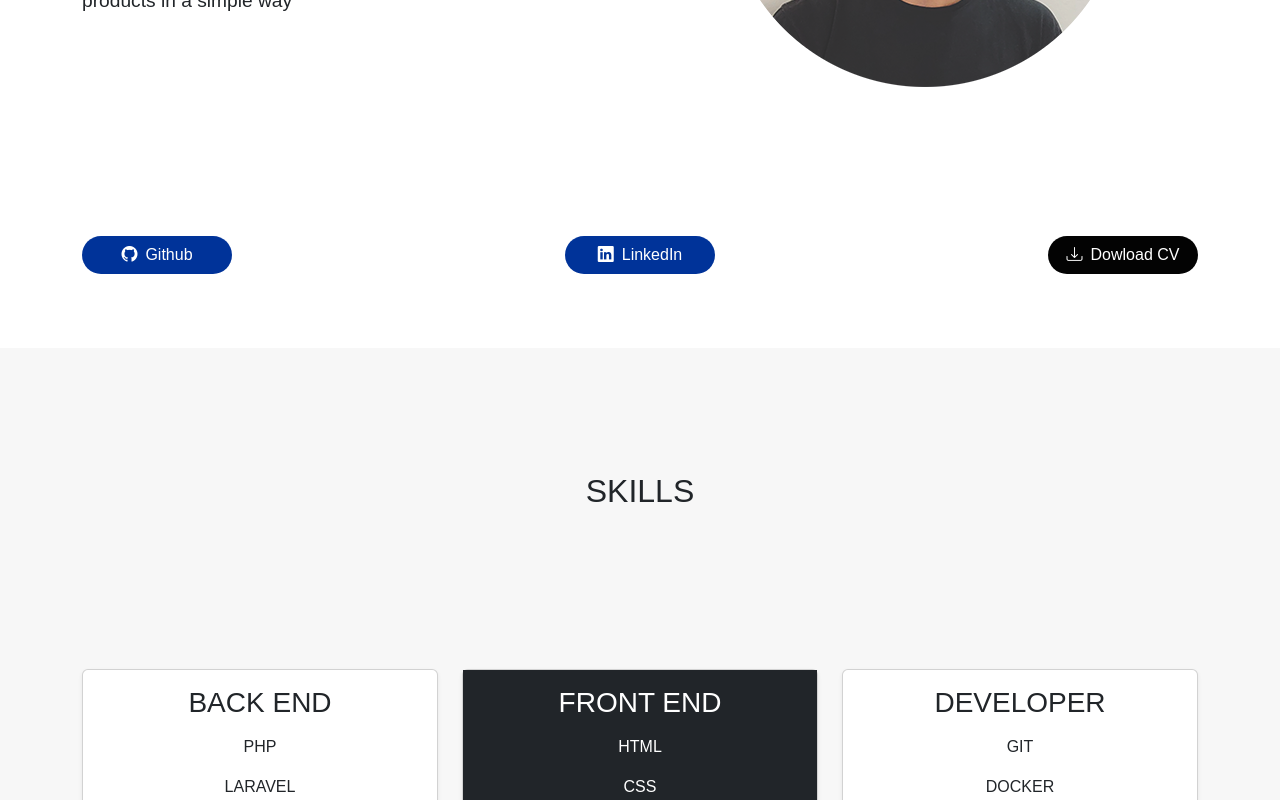
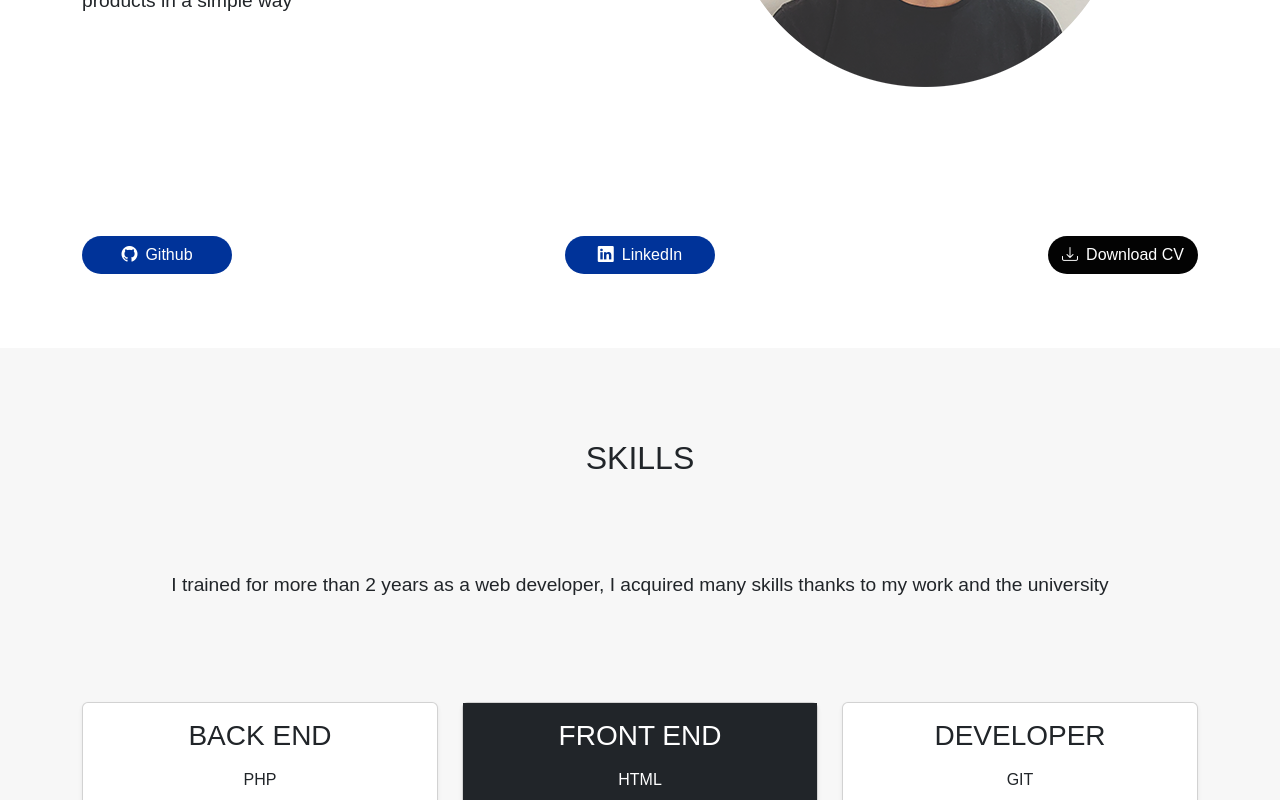
Before and after one commit to iferez/landing, a React (Vite) app: page / in a window 1280 px wide. Shown: the part 452-1252 px from the top of the page. Built offline with nearby package versions, Linux system fonts and the light colour scheme; a web font is replaced by a local one.

Commit message:
Create InfoPerson - Send data props

```diff
--- a/src/components/home/Home.tsx
+++ b/src/components/home/Home.tsx
@@ -1,48 +1,26 @@
 import React, { useState, useEffect } from "react";
-import pdf from "../../assets/ferezivan.pdf";
-import Column from "../Column";
 import { Person } from "./person";
 import { dataPerson } from "./dataPerson";
+import InfoPerson from "./InfoPerson";
 import "./home-style.css";
 
-const Home: React.FC = () => {
-  const [data, setData] = useState<Person>();
+const initialPerson = {
+  name: "",
+  position: "",
+  description: "",
+  networks: [{ name: "", link: "",}],
+  image: "",
+}
+
+function Home() {
+  const [data, setData] = useState<Person>(initialPerson);
   useEffect(() => {
     setData(dataPerson);
   }, []);
 
   return (
     <>
-      <Column widthMobile={12} widthDestok={6} styles="text-start">
-        <h1>{data?.name.toUpperCase()}</h1>
-        <h2>{data?.position.toUpperCase()}</h2>
-        <p>{data?.description}</p>
-      </Column>
-
-      <Column widthMobile={12} widthDestok={6} styles="text-center">
-        <img src={data?.image} className="img-fluid" alt={data?.name} />
-      </Column>
-
-      <Column widthMobile={12} widthDestok={12} styles="buttons-style">
-        <a href={data?.networks[0].link} target="_blank" className="btn rounded-pill">
-          <i className="bi bi-github pe-2"></i>
-          {data?.networks[0].name}
-        </a>
-        <a href={data?.networks[1].link} target="_blank" className="btn rounded-pill">
-          <i className="bi bi-linkedin pe-2"></i>
-          {data?.networks[1].name}
-        </a>
-        <a
-          href={pdf}
-          className="btn rounded-pill"
-          target="_blank"
-          rel="noopener noreferrer"
-          download={data?.networks[2].link}
-        >
-          <i className="bi bi-download pe-2"></i>
-          {data?.networks[2].name} CV
-        </a>
-      </Column>
+      <InfoPerson data={data!} />
     </>
   );
 };
--- /dev/null
+++ b/src/components/home/InfoPerson.tsx
@@ -0,0 +1,57 @@
+import React from "react";
+import Column from "../Column";
+import pdf from "../../assets/ferezivan.pdf";
+
+interface Props {
+  data: {
+    name: string;
+    position: string;
+    description: string;
+    networks: Array<{
+      name: string;
+      link: string;
+    }>;
+    image: string;
+  };
+}
+
+function InfoPerson({ data }: Props) {
+  return (
+    <>
+      <Column widthMobile={12} widthDestok={6} styles="text-start">
+        <h1>{data.name.toUpperCase()}</h1>
+        <h2>{data.position.toUpperCase()}</h2>
+        <p>{data.description}</p>
+      </Column>
+
+      <Column widthMobile={12} widthDestok={6} styles="text-center">
+        <img src={data.image} className="img-fluid" alt={data.name} />
+      </Column>
+
+      <Column widthMobile={12} widthDestok={12} styles="buttons-style">
+        {data.networks.map((el) => (
+          <a
+            key={el.name}
+            href={`${el.name == "Download" ? pdf : el.link}`}
+            className="btn rounded-pill"
+            target="_blank"
+            rel="noopener noreferrer"
+            download={`${el.name == "Download" ? el.link : ""}`}
+          >
+            <i className={`bi bi-${el.name.toLocaleLowerCase()} pe-2`}></i>
+            {el.name}{" "}
+            <span
+              className={`${
+                el.name == "Download" ? "d-inline-block" : "d-none"
+              }`}
+            >
+              CV
+            </span>
+          </a>
+        ))}
+      </Column>
+    </>
+  );
+}
+
+export default InfoPerson;
--- a/src/components/home/dataPerson.ts
+++ b/src/components/home/dataPerson.ts
@@ -8,7 +8,7 @@ export const dataPerson = {
     networks: [
       { name: "Github", link: "https://github.com/iferez" },
       { name: "LinkedIn", link: "https://www.linkedin.com/in/ivanferez/" },
-      { name: "Dowload", link: "cv_ivanferez.pdf" },
+      { name: "Download", link: "cv_ivanferez.pdf" },
     ],
     image: iferez,
   };
--- a/src/components/skills/Skills.tsx
+++ b/src/components/skills/Skills.tsx
@@ -1,7 +1,7 @@
 import React, { useState, useEffect } from "react";
 import Column from "../Column";
 import { dataSkills } from "./dataSkills";
-import {Technologies , Tech} from "./technologies";
+import { Technologies, Tech } from "./technologies";
 import "./skills-style.css";
 
 function Skills() {
@@ -13,13 +13,20 @@ function Skills() {
   return (
     <>
       <h2 className="mt-5">SKILLS</h2>
+      <p>
+        I trained for more than 2 years as a web developer, I acquired many
+        skills thanks to my work and the university
+      </p>
+
       <Column widthMobile={12} widthDestok={4} styles="text-center">
         <div className="card shadow-sm">
           <div className="card-body">
             <h3 className="card-title mb-3">BACK END</h3>
             <ul className="card-text">
               {data?.back.map((el: Tech) => (
-                <li key={el.id} className="mb-3">{el.name}</li>
+                <li key={el.id} className="mb-3">
+                  {el.name}
+                </li>
               ))}
             </ul>
           </div>
@@ -32,7 +39,9 @@ function Skills() {
             <h3 className="card-title mb-3">FRONT END</h3>
             <ul className="card-text">
               {data?.front.map((el: Tech) => (
-                <li key={el.id} className="mb-3">{el.name}</li>
+                <li key={el.id} className="mb-3">
+                  {el.name}
+                </li>
               ))}
             </ul>
           </div>
@@ -45,14 +54,14 @@ function Skills() {
             <h3 className="card-title mb-3">DEVELOPER</h3>
             <ul className="card-text">
               {data?.developer.map((el: Tech) => (
-                <li key={el.id} className="mb-3">{el.name}</li>
+                <li key={el.id} className="mb-3">
+                  {el.name}
+                </li>
               ))}
             </ul>
           </div>
         </div>
       </Column>
-
-
     </>
   );
 }
--- a/src/components/skills/skills-style.css
+++ b/src/components/skills/skills-style.css
@@ -11,3 +11,7 @@
 .card h2{
     font-size: 56px;
 }
+
+.skills p {
+    font-size: 1.2rem;
+}
```
